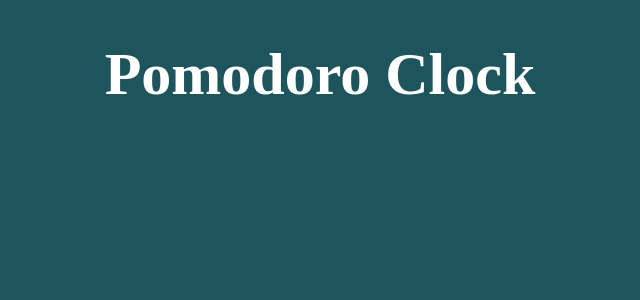
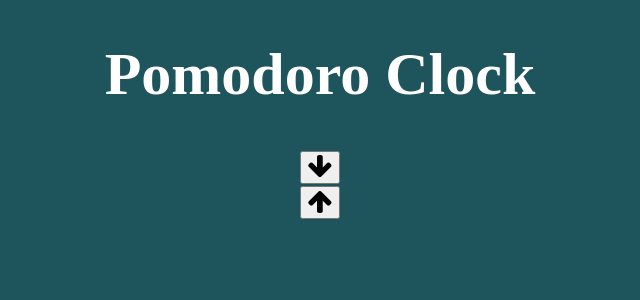
Before and after one commit to OddMagnet/Pomodoro-Clock, a React (Create React App) app: page / in a window 1280 px wide. Shown: the top 300 px of the page, without its empty margins (320-960 px from the left). Built offline with nearby package versions, Linux system fonts and the light colour scheme.

Commit message:
Add TimerControl Component

```diff
--- a/src/App.js
+++ b/src/App.js
@@ -1,4 +1,5 @@
 import React, { Component } from 'react';
+import TimerControl from './Components/TimerControl';
 
 class App extends Component {
   constructor(props) {
@@ -18,6 +19,7 @@ class App extends Component {
     return (
       <div>
         <h1>Pomodoro Clock</h1>
+        <TimerControl/>
       </div>
     );
   }
--- /dev/null
+++ b/src/Components/TimerControl.js
@@ -0,0 +1,34 @@
+import React, { Component } from 'react';
+
+class TimerControl extends Component {
+    // Passing most stuff via props to make the component reusable
+    // for both session and break length control
+    render() {
+        return (
+            <div className='length-control'>
+                <div id={this.props.titleID}>{this.props.title}</div>
+                <button
+                    className='btn-control'
+                    id={this.props.subID}
+                    onClick={this.props.onClick}
+                    value='-'
+                >
+                    <i class="fa fa-arrow-down fa-2x"></i>
+                </button>
+                <div className='btn-control' id={this.props.lengthID}>
+                    {this.props.length}
+                </div>
+                <button
+                    className='btn-control'
+                    id={this.props.addID}
+                    onClick={this.props.onClick}
+                    value='+'
+                >
+                    <i class="fa fa-arrow-up fa-2x"></i>
+                </button>
+            </div>
+        )
+    }
+}
+
+export default TimerControl;
```
